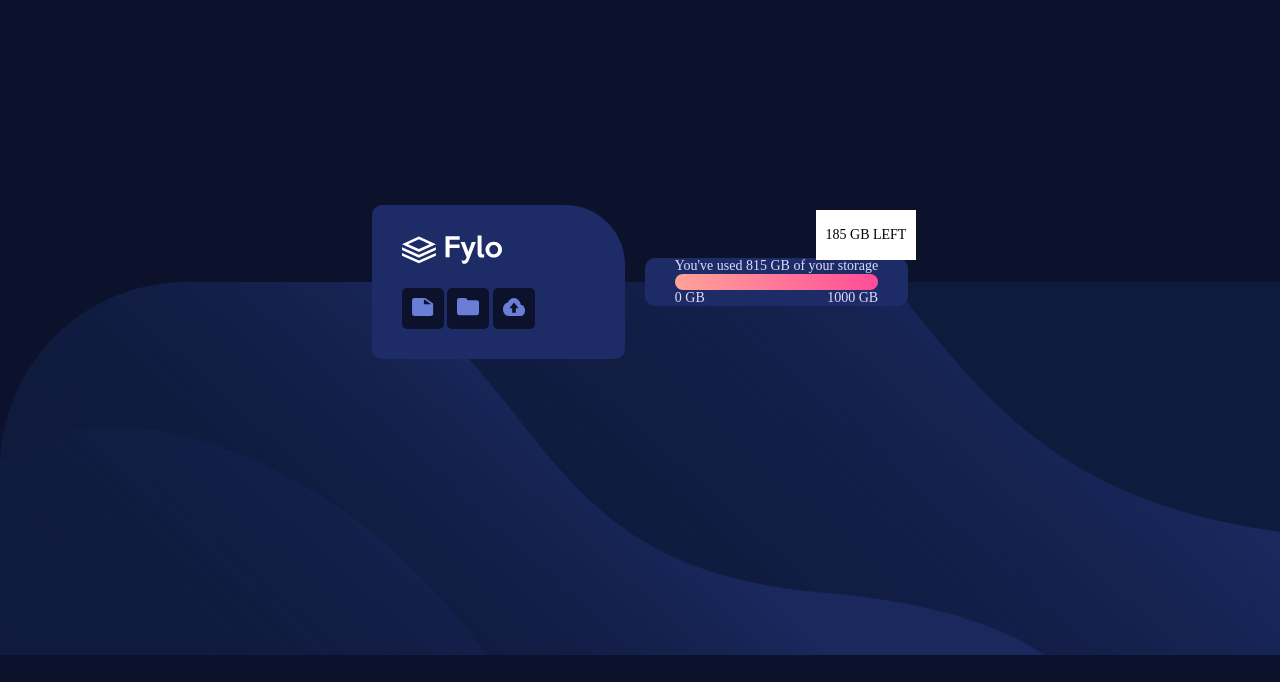
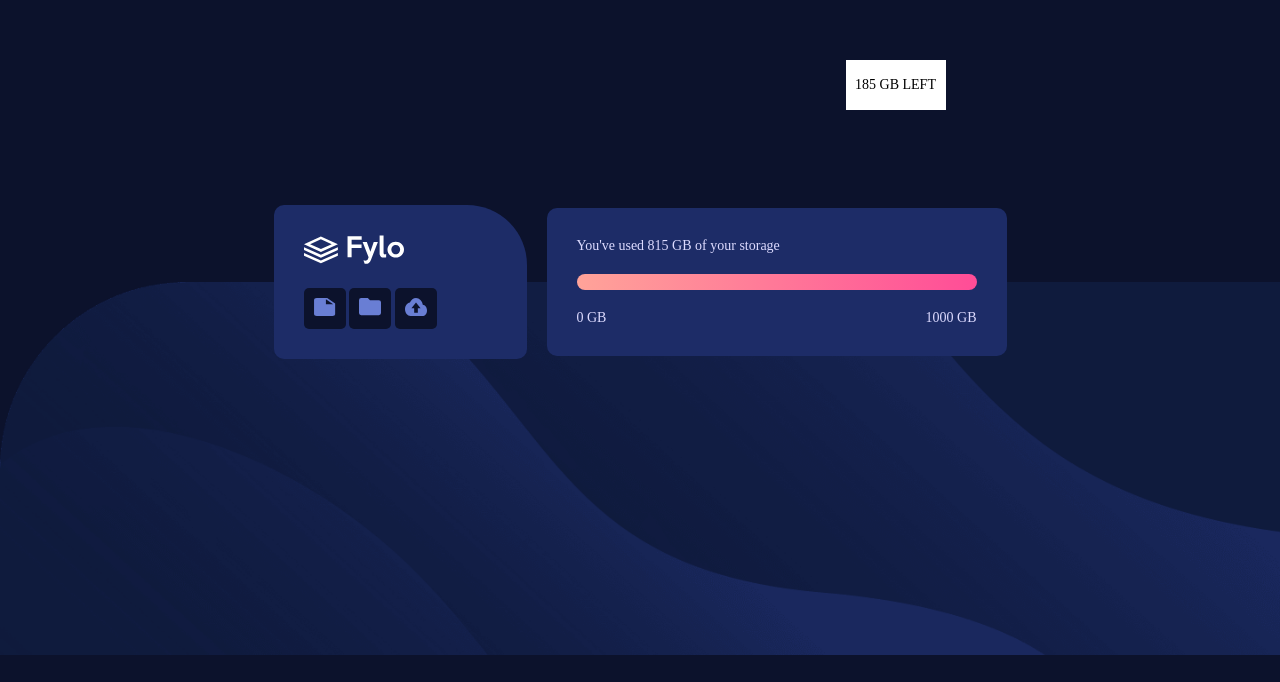
Before and after one commit to Htoomyat-Kyaing/Fylo-Data-Storage, a plain HTML site: page index.html in a window 1280 px wide. Shown: the part 118-800 px from the top of the page. Drawn offline with Linux system fonts and the light colour scheme.

Commit message:
adjusted display

```diff
--- a/style.css
+++ b/style.css
@@ -48,12 +48,13 @@ main {
 /* display */
 .display {
   background-color: hsl(228, 56%, 26%);
-  padding: 0px 30px;
+  padding: 30px;
   border-radius: 10px;
   position: relative;
 }
 .display__progress-bar {
   height: 16px;
+  width: 400px;
   border-radius: 10px;
   background: hsl(6, 100%, 80%);
   background: linear-gradient(
@@ -61,6 +62,7 @@ main {
     hsl(6, 100%, 80%) 0%,
     hsl(335, 100%, 65%) 100%
   );
+  margin: 20px 0px;
 }
 .display__progress {
   display: flex;
```
